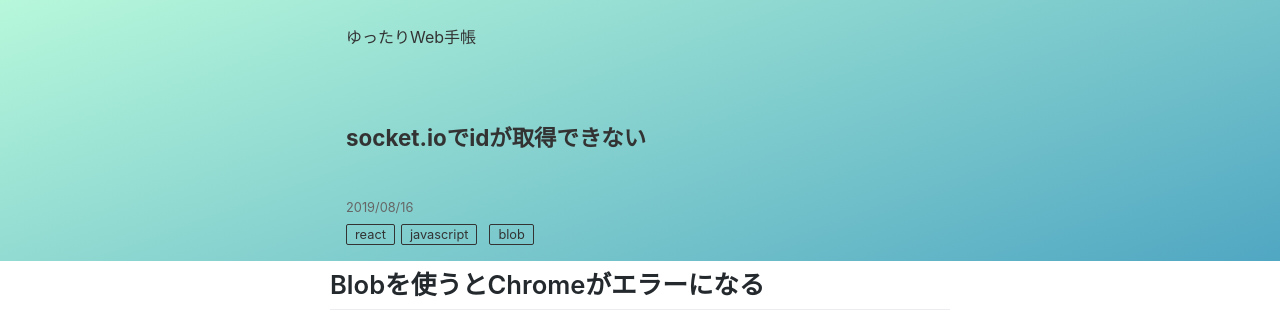
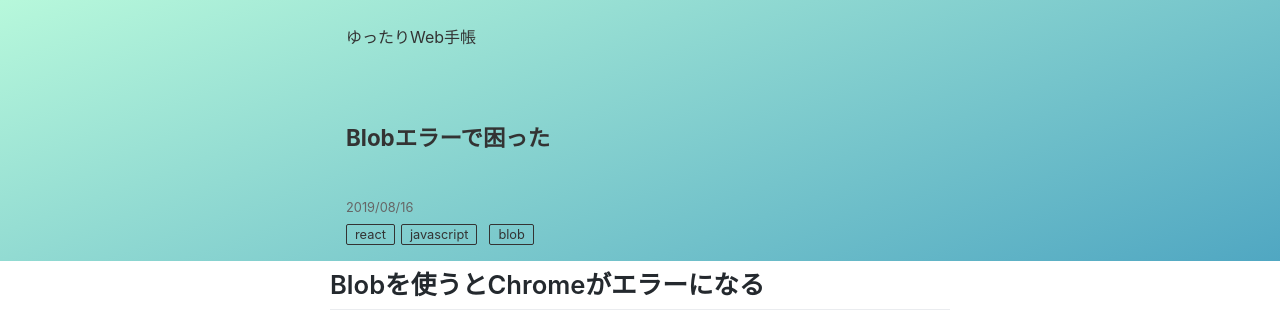
Before and after one commit to ryo4004/zatsuzen-blog_old, a Gatsby site: page /javascript/blob-error/ in a window 1280 px wide. Shown: the top 323 px of the page. Built offline with nearby package versions, Linux system fonts and the light colour scheme; Gatsby itself is replaced by a stand-in of ours; some packages are replaced by stand-ins of ours.

Commit message:
Update post

```diff
--- a/content/blog/javascript/blob-error/index.md
+++ b/content/blog/javascript/blob-error/index.md
@@ -1,5 +1,5 @@
 ---
-title: socket.ioでidが取得できない
+title: Blobエラーで困った
 date: "2019-08-16T16:00:14.000Z"
 tags: ['react', 'javascript', 'blob']
 ---
```
